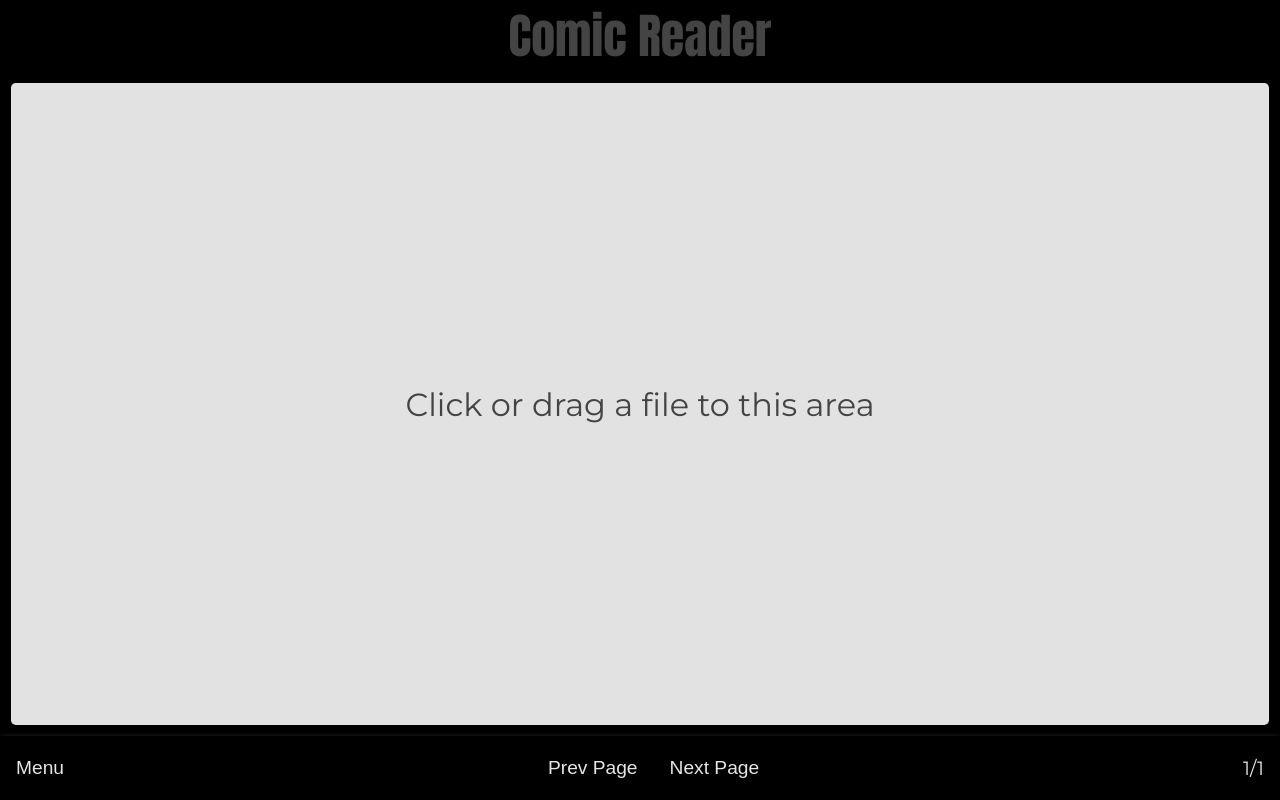
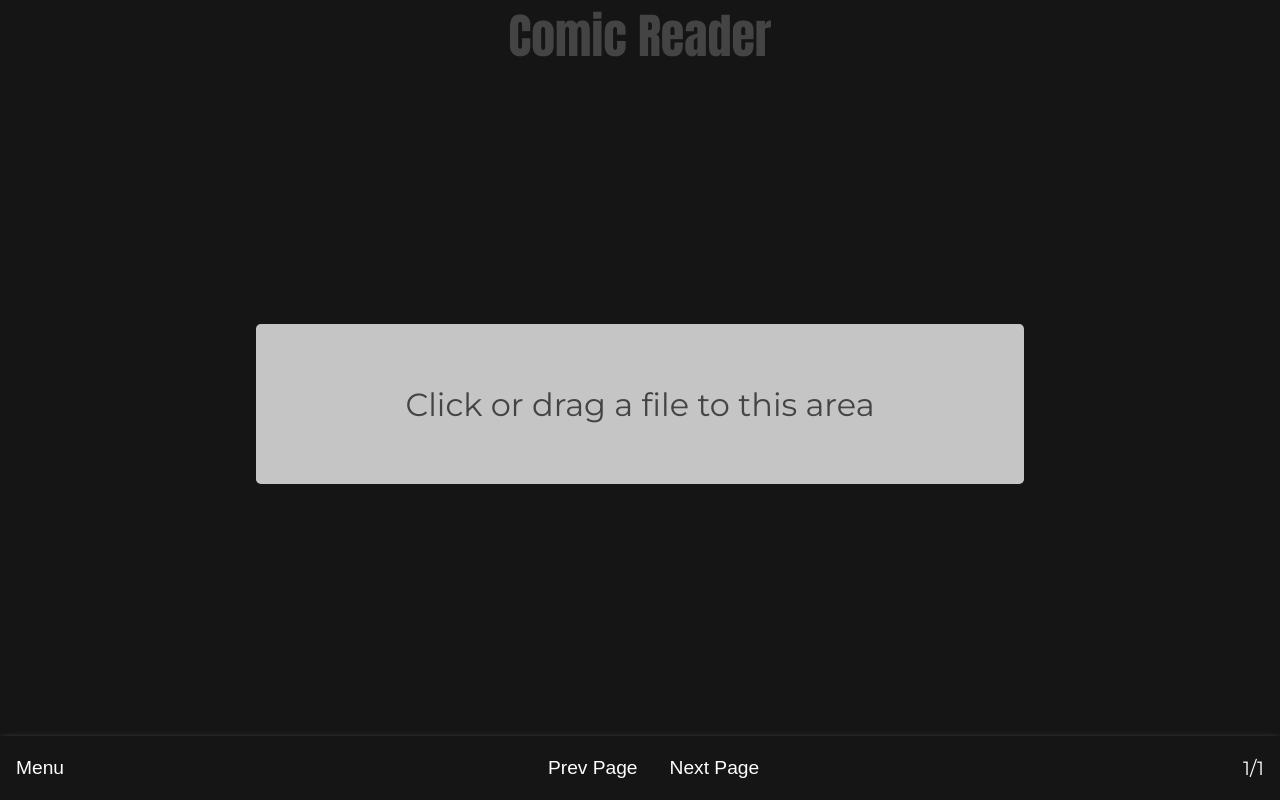
Before and after one commit to rickbrunstedt/comic-reader-browser, a Preact app: page / in a window 1280 px wide. Built offline with nearby package versions, Linux system fonts and the light colour scheme; what libarchive.js would draw is missing.

Commit message:
add css variables for colors
also applied them to most places.

```diff
--- a/src/App.js
+++ b/src/App.js
@@ -57,7 +57,7 @@ export default function App() {
         display: grid;
         grid-template-rows: 1fr 4rem;
         height: 100%;
-        background-color: #000;
+        background-color: var(--color-bg);
       `}
     >
       <Router>
--- a/src/components/ComicListView.js
+++ b/src/components/ComicListView.js
@@ -2,7 +2,6 @@ import { h } from 'preact';
 import { useState, useEffect, useContext } from 'preact/hooks';
 import { css } from 'emotion';
 import { useDB } from '../hooks/useDB';
-import { colors } from '../style/defaultStyles';
 import { appContext } from '../context/appContext';
 import { routerContext } from '../lib/Router';
 
@@ -67,7 +66,8 @@ export function ComicListView() {
 
 const container = css`
   overflow: auto;
-  color: ${colors.primary};
+  color: var(--text-color);
+  background-color: var(--color-bg);
 
   h1 {
     text-align: center;
--- a/src/components/FileDrop.js
+++ b/src/components/FileDrop.js
@@ -1,7 +1,6 @@
 import { h } from 'preact';
 import { useRef } from 'preact/hooks';
 import { css } from 'emotion';
-import { colors } from '../style/defaultStyles';
 
 export function FileDrop({ addNewComic }) {
   const fileInputRef = useRef(null);
@@ -45,13 +44,14 @@ export function FileDrop({ addNewComic }) {
 }
 
 const container = css`
-  flex: 1 1;
   display: flex;
   position: relative;
   justify-content: center;
   align-items: center;
-  max-width: 100%;
-  background: ${colors.grayLight};
+  width: 60vw;
+  height: 10rem;
+  background: var(--color-bg-glare);
+  color: var(--color-text-dimmed);
   border-radius: 0.3rem;
   margin: 0.7rem;
 
--- a/src/components/FileDropView.js
+++ b/src/components/FileDropView.js
@@ -9,6 +9,15 @@ import { routerContext } from '../lib/Router';
 const container = css`
   display: flex;
   flex-direction: column;
+  align-items: center;
+  color: var(--color-text-dimmed);
+
+  .content-container {
+    flex-grow: 1;
+    display: flex;
+    justify-content: center;
+    align-items: center;
+  }
 `;
 
 export function FileDropView() {
@@ -30,10 +39,9 @@ export function FileDropView() {
   }
 
   return (
-    <div className={container}>
-      <h1 className="title">Comic Reader</h1>
-
-      {renderView()}
+    <div class={container}>
+      <h1 class="title">Comic Reader</h1>
+      <div class="content-container">{renderView()}</div>
     </div>
   );
 }
--- a/src/components/Navigation.js
+++ b/src/components/Navigation.js
@@ -1,6 +1,5 @@
 import { h } from 'preact';
 import { css } from 'emotion';
-import { colors } from '../style/defaultStyles';
 import { useContext } from 'preact/hooks';
 import { appContext } from '../context/appContext';
 
@@ -34,15 +33,15 @@ const container = css`
   grid-template-columns: auto 1fr auto;
   align-items: center;
 
-  color: ${colors.primary};
-  box-shadow: 0px 0px 6px -2px ${colors.text};
+  color: var(--color-text);
+  box-shadow: 0px 0px 6px -2px var(--color-shadow);
   font-size: 1.2rem;
 
   button {
     border: none;
     border-radius: 0.3rem;
     background: none;
-    color: ${colors.primary};
+    color: var(--color-text);
     height: 100%;
     font-size: inherit;
     padding: 0 1rem;
--- a/src/components/ProgressBar.js
+++ b/src/components/ProgressBar.js
@@ -1,34 +1,29 @@
 import { h } from 'preact';
 import { css } from 'emotion';
-import { colors } from '../style/defaultStyles';
 
 const styles = css`
-  display: flex;
-  flex-grow: 1;
-  justify-content: center;
-  align-items: center;
+  background: var(--color-util);
+  width: 70vw;
+  height: 3rem;
+  border-radius: 0.5rem;
+  overflow: hidden;
+  justify-self: center;
 
-  progress {
-    flex: 0 1 300px;
-    margin: 0 1rem;
-    overflow: hidden;
-    border-radius: 0.2rem;
-  }
+  div {
+    height: 100%;
+    background: var(--color-bg-glare);
+    outline: var(--color-bg);
 
-  progress::-webkit-progress-bar {
-    background: ${colors.grayLight};
-  }
-
-  progress::-webkit-progress-value {
-    /* border-radius: 0.1rem; */
-    /* background-size: 35px 20px, 100% 100%, 100% 100%; */
-
-    background-image: -webkit-linear-gradient(
-        top,
-        rgba(255, 255, 255, 0.25),
-        rgba(0, 0, 0, 0.25)
-      ),
-      -webkit-linear-gradient(right, #09c, #f44);
+    background-image: linear-gradient(
+      45deg,
+      rgba(255, 255, 255, 0.15) 25%,
+      transparent 25%,
+      transparent 50%,
+      rgba(255, 255, 255, 0.15) 50%,
+      rgba(255, 255, 255, 0.15) 75%,
+      transparent 75%,
+      transparent
+    );
 
     transition: background-image 0.2s ease-in-out;
   }
@@ -36,8 +31,14 @@ const styles = css`
 
 export function ProgressBar({ progress }) {
   return (
-    <div className={styles}>
-      <progress value={progress} max="100" />
+    <div class={styles}>
+      <div
+        role="progressbar"
+        aria-valuenow={progress}
+        aria-valuemin="0"
+        aria-valuemax="100"
+        style={{ width: `${progress}%` }}
+      ></div>
     </div>
   );
 }
--- a/src/style/defaultStyles.js
+++ /dev/null
@@ -1,8 +0,0 @@
-const colors = {
-  grayLighter: '#f1f1f1',
-  grayLight: '#e2e2e2',
-  primary: '#e6e6e6',
-  text: '#444',
-};
-
-export { colors };
--- a/src/style/index.css
+++ b/src/style/index.css
@@ -1,12 +1,28 @@
-@import url('https://fonts.googleapis.com/css?family=Anton|Montserrat:400,500,600,700&display=swap');
+@import url('https://fonts.googleapis.com/css?family=Anton|Montserrat:400,700&display=swap');
 
-/*
-Header font
-font-family: 'Anton', sans-serif;
+:root {
+  /* Set theme aliases */
+  --color-text: #fefefe;
+  --color-text-dimmed: #444444;
+  --color-util: #fefefe;
+  --color-bg: #151515;
+  --color-bg-glare: #c5c5c5;
+  --color-shadow: rgba(255, 255, 255, 0.3);
 
-Other text
-font-family: 'Montserrat', sans-serif;
-*/
+  /* --color-mode: 'light'; */
+  /* --color-grayish: #c0c0c0; */
+  /* --color-theme-primary: #e6e6e6; */
+  /* --color-bg-glare: 'coral'; */
+  /* --color-text-glare: 'coral'; */
+  /* --color-selection-text: 'coral'; */
+  /* --color-selection-bg: 'coral'; */
+  /* --color-stroke: 'coral'; */
+  /* --color-action-bg: 'coral'; */
+  /* --color-action-text: 'coral'; */
+  /* --color-theme-highlight: 'coral'; */
+  /* --color-theme-highlight-block: 'coral'; */
+  /* --color-theme-primary-glare: 'coral'; */
+}
 
 * {
   box-sizing: border-box;
```
